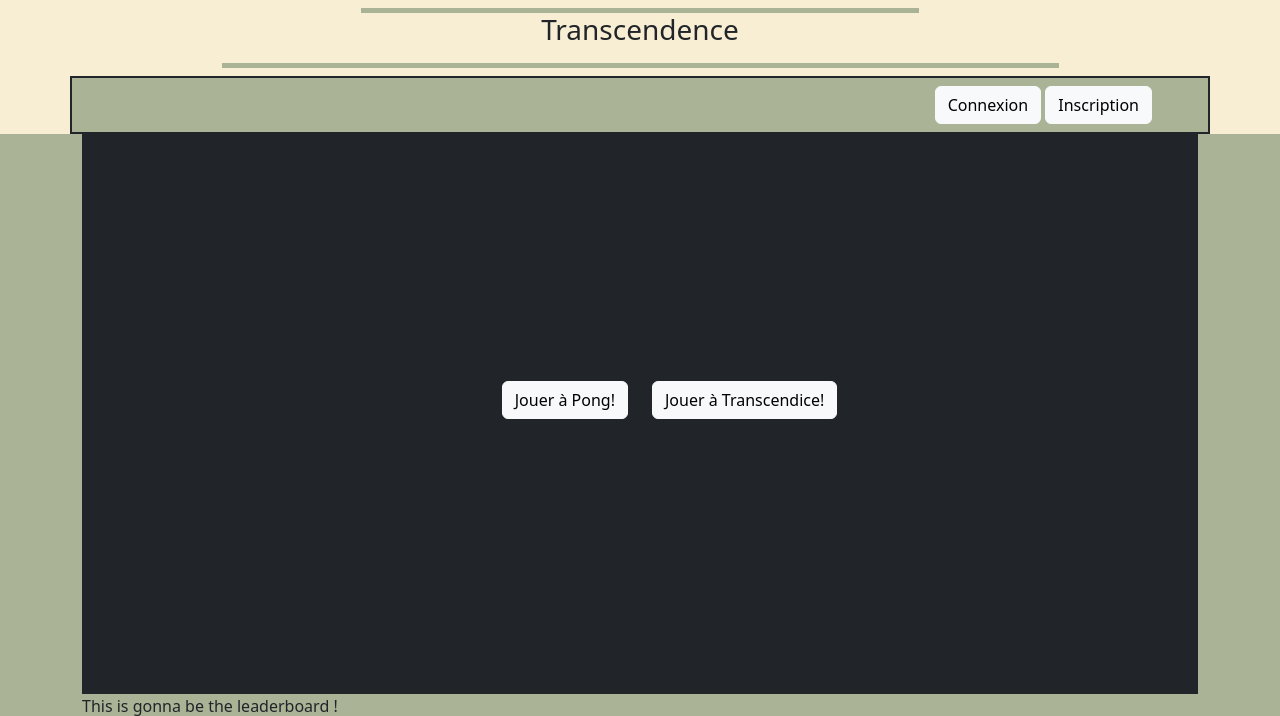
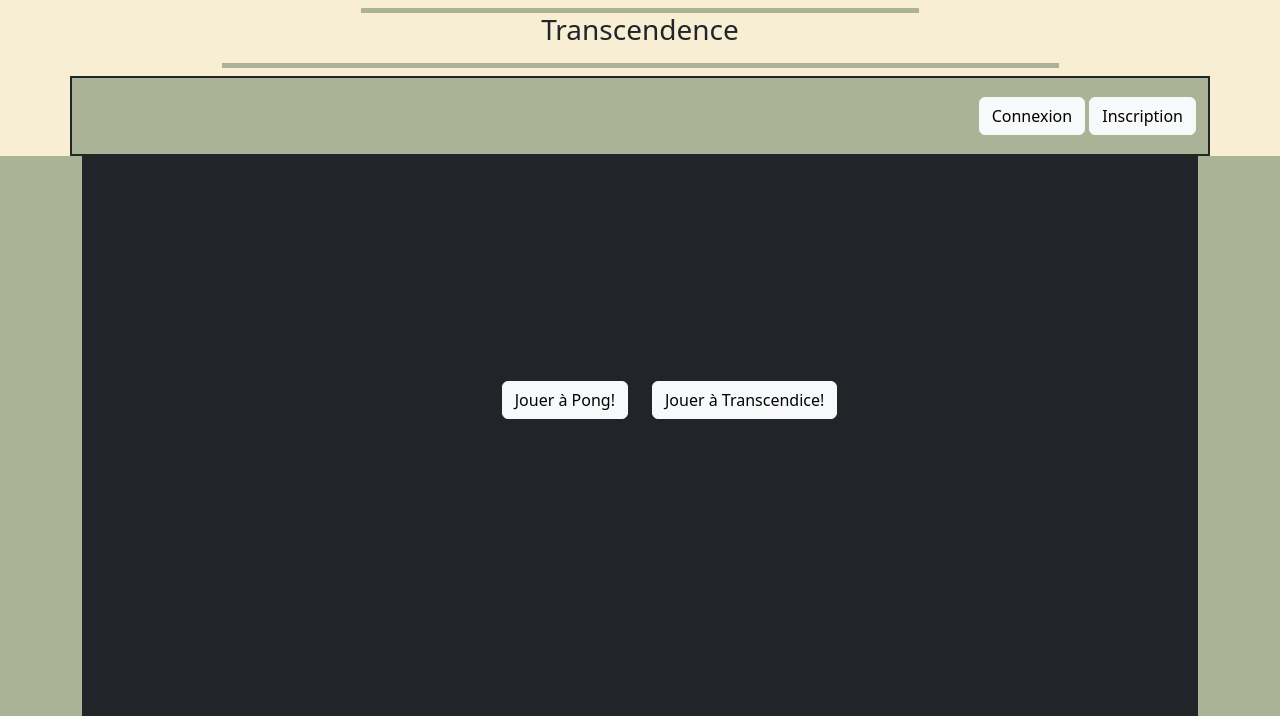
Before and after one commit to 0cculus/divinity, a Django app: page / in a window 1280 px wide. Shown: the top 716 px of the page. Run offline with Django 4.2, Linux system fonts and the light colour scheme; some libraries are stand-ins or nearby versions.

Commit message:
fixed navbar elements display

```diff
--- a/app/src/static/css/styles.css
+++ b/app/src/static/css/styles.css
@@ -41,27 +41,43 @@
     margin: 0 auto;
   }
 
+  .navbar-container {
+    display: flex;
+    justify-content: flex-end;
+    align-items: center;
+    min-height: 80px;
+  }
+
+  #backBtn {
+    margin-right: auto;
+  }
+
   .container-profile-btn {
     position: relative;
-    width: 50px;
-    height: 60px;
+    display: flex;
+    flex-direction: column;
+    margin: 0;
+    padding: 0;
+    margin-left: auto;
+    margin-bottom: auto;
+    margin-right: 10px;
+    min-width: 50px;
+    min-height: 60px;
+    justify-content: center;
+    align-content: flex-start;
   }
 
   .btn-profile {
     position: absolute;
     top: 100%;
     left: 50%;
-    transform: translate(-50%, -50%);
+    transform: translate(-50%, -70%);
     -ms-transform: translate(-50%, -50%);
     background-color: white;
-    border-radius: 5px;
-    border-style: solid;
-    border-color: black;
-    color: black;
-
   }
 
   .profile-img {
     border-radius: 50%;
+    margin-bottom: auto;
     border: 2px solid white;
   }
--- a/app/src/static/js/chooseGameMenu.js
+++ b/app/src/static/js/chooseGameMenu.js
@@ -27,7 +27,7 @@ export function enablePongMenu() {
     disableMenu(gameChoiceMenu);
     enableMenu(pongMenu);
 
-    backBtn.style.display = "block";
+    backBtn.style.display = "flex";
     backBtn.disabled = false;
 
     settingsBtn.style.display = "block";
--- a/app/src/static/js/registerLogin.js
+++ b/app/src/static/js/registerLogin.js
@@ -89,7 +89,7 @@ export async function loginUser(event) {
             const modalInstance = bootstrap.Modal.getInstance(loginModal);
 
             modalInstance.hide();
-            document.getElementById("profileElement").style.display = 'block';
+            document.getElementById("profileElement").style.display = 'flex';
 
             const loginBtn = document.getElementById('loginBtn');
             const registerBtn = document.getElementById("registerBtn");
--- a/app/src/templates/index.html
+++ b/app/src/templates/index.html
@@ -43,13 +43,9 @@
             </div>
         </div>
         <!--Register and login buttons, with some stats(to add later from DB)-->
-        <div class="container-md background-green position-relative sticky-top border border-solid border-2 border-dark">
-            <div class="container-md">
-                <div class="row align-items-baseline p-2 d-flex">
-                    <div class="col-auto text-start">
+        <div class="container-md navbar-container background-green position-relative sticky-top border border-solid border-2 border-dark justify-content-end text-end">
             <button class="btn btn-light" style="display: none;" disabled id="backBtn">Retour</button>
-                    </div>
-                    <div class="col text-end" id="registerLoginBtnElement">
+            <div id="registerLoginBtnElement">
                 <button type="button" class="btn btn-light d-none d-md-inline" data-bs-toggle="modal"
                 data-bs-target="#loginModal" id="loginBtn">Connexion</button>
                 <button type="button" class="btn btn-light d-none d-md-inline" data-bs-toggle="modal"
@@ -67,8 +63,7 @@
                 </div>
             </div>
             <!--Profile-->
-                    <div class="col-auto text-end justify-content-center">
-                        <div class="dropdown container-profile-btn mb-2" disabled id="profileElement" style="display: none;">
+            <div class="dropdown container-profile-btn" disabled id="profileElement" style="display: none;">
                     <img src="{% static 'images/default_profile.png' %}" class="profile-img" alt="Default Profile Picture" width="50" height="50" sytle="display: none;">
                     <button class="btn btn-light btn-profile dropdown-toggle" data-bs-display="static" type="button" id="profile-btn" data-bs-toggle="dropdown" aria-expanded="false">Profile</button>
                 <ul class="dropdown-menu dropdown-menu-end" aria-labelledby="profileDropdown">
@@ -86,9 +81,6 @@
                     <li><a class="dropdown-item" id="accountParams" href="#">Paramètres</a></li>
                     <li><a class="dropdown-item" id="accountLogout" href="#">Se déconnecter</a></li>
                 </ul>
-                        </div>
-                    </div>
-                </div>
             </div>
         </div>
     </div>
--- a/elo_notes.txt
+++ b/elo_notes.txt
@@ -1,5 +1,7 @@
 !Back button with profile displays weirdly
-!Login modal displaying when logging out
+
+!unpkg not loading ?
+
 
 TODO Register
     ?Send data to backend
```
Lines whose indentation alone changed are shown as unchanged.
